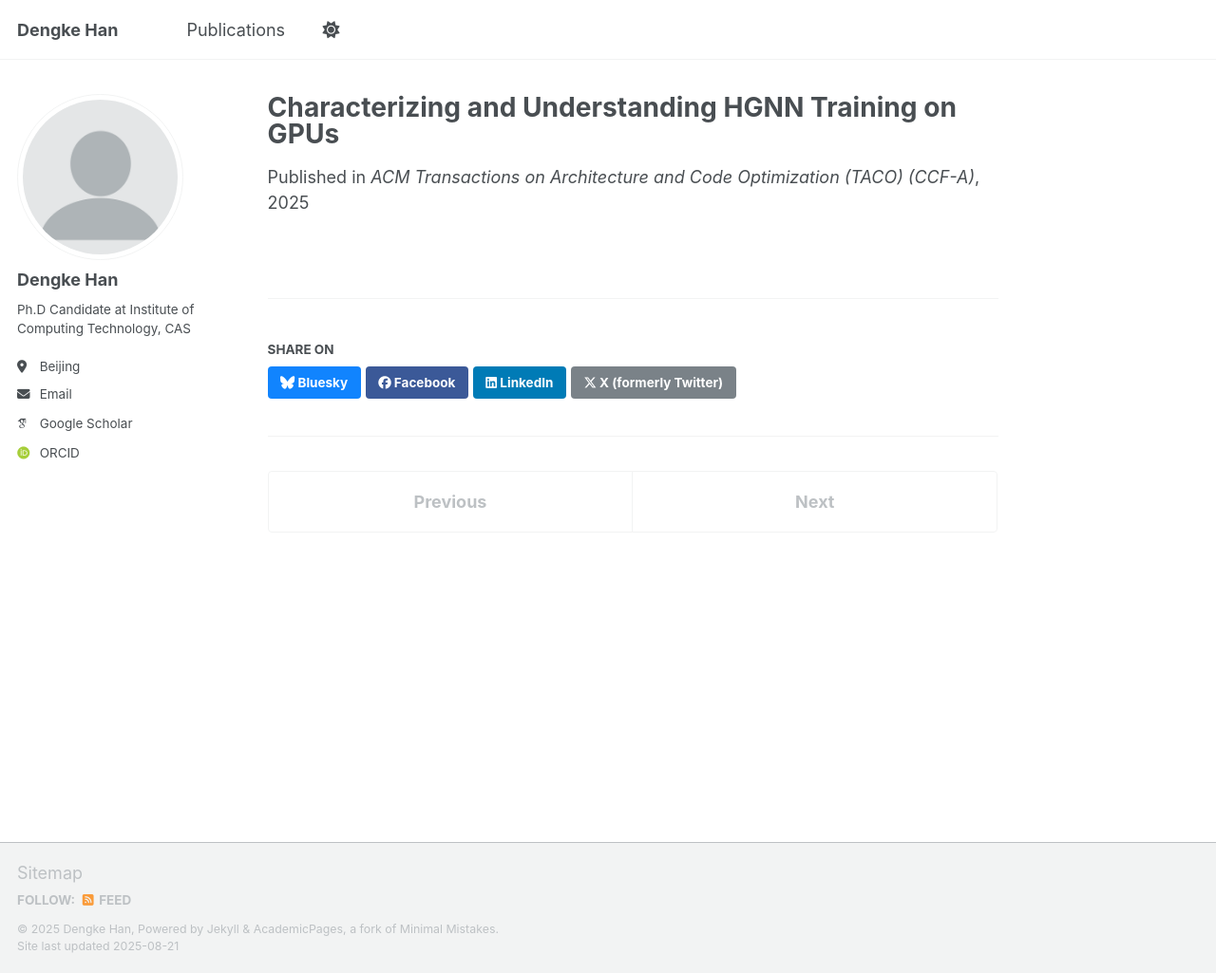
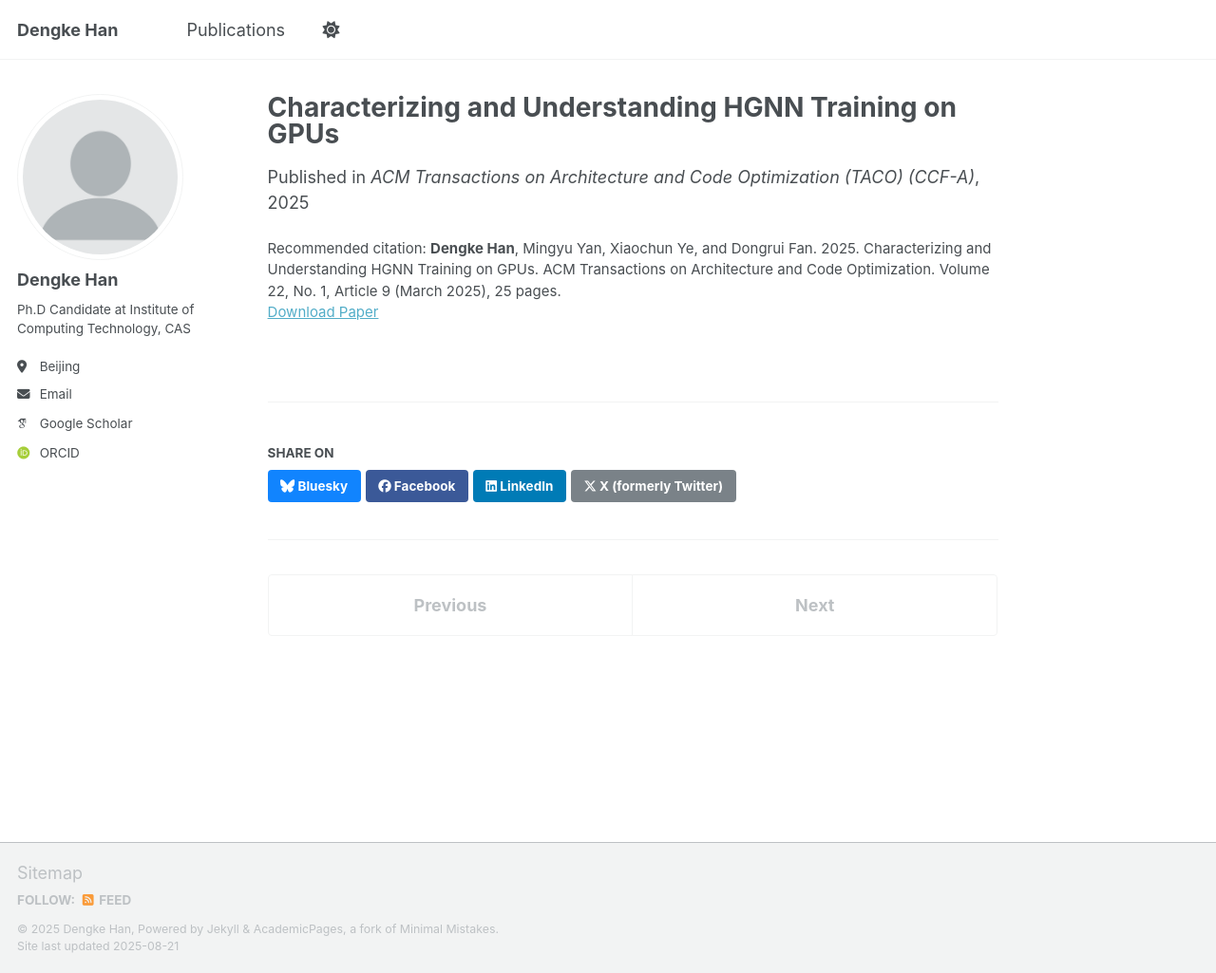
Before and after one commit to handengke/handengke.github.io, a Jekyll site: the page built from _publications/Characterizing and Understanding HGNN Training on GPUs.md, in a window 1280 px wide and 1025 px high. Shown: the whole window at 95% size. Built offline with Jekyll 4.4.1, drawn with Linux system fonts in a browser that asks for light colours; some web fonts are replaced; a script that is not in the unit is left out.

Commit message:
Update Characterizing and Understanding HGNN Training on GPUs.md

```diff
--- a/_publications/Characterizing and Understanding HGNN Training on GPUs.md
+++ b/_publications/Characterizing and Understanding HGNN Training on GPUs.md
@@ -5,5 +5,5 @@ permalink: /publication/Characterizing and Understanding HGNN Training on GPUs
 date: '2025-03-19'
 venue: 'ACM Transactions on Architecture and Code Optimization (TACO) (CCF-A)'
 paperurl: https://dl.acm.org/doi/10.1145/3703356
-citation: # '<b>Dengke Han</b>, Mingyu Yan, Xiaochun Ye, and Dongrui Fan. 2025. Characterizing and Understanding HGNN Training on GPUs. ACM Transactions on Architecture and Code Optimization. Volume 22, No. 1, Article 9 (March 2025), 25 pages.'
+citation: '<b>Dengke Han</b>, Mingyu Yan, Xiaochun Ye, and Dongrui Fan. 2025. Characterizing and Understanding HGNN Training on GPUs. ACM Transactions on Architecture and Code Optimization. Volume 22, No. 1, Article 9 (March 2025), 25 pages.'
 ---
```
